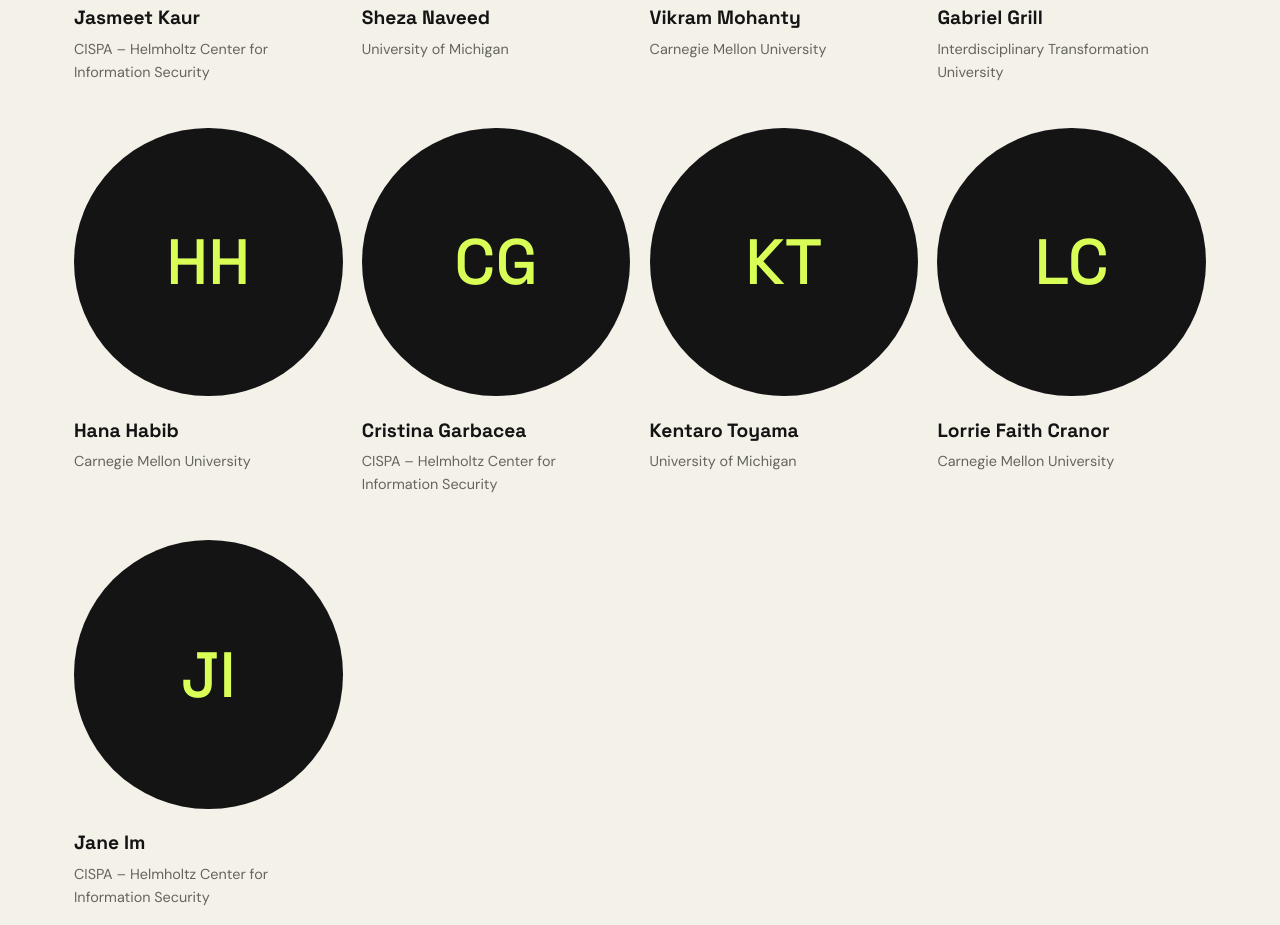
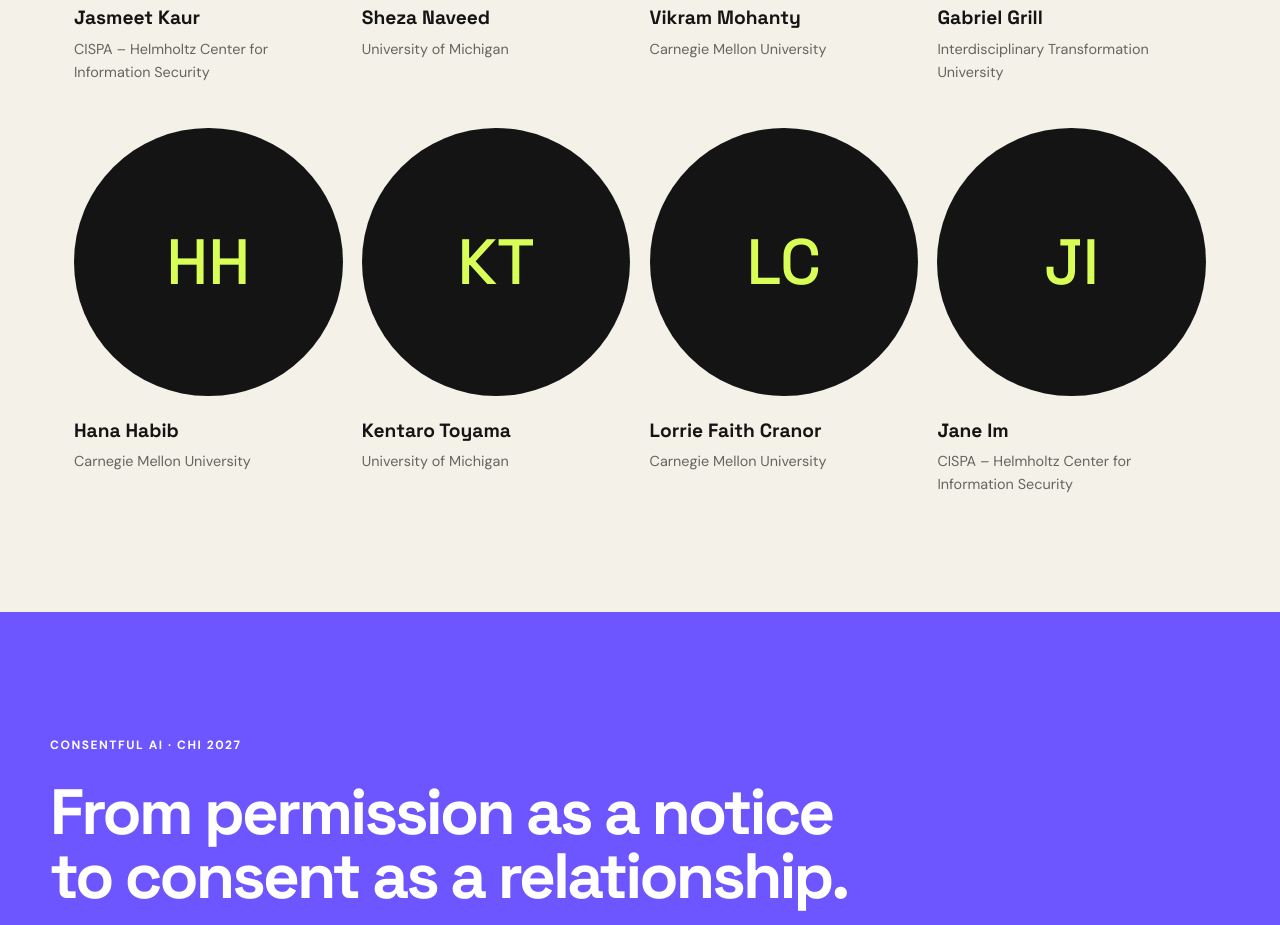
Before and after one commit to Jasmeet23/consentful-ai, a plain HTML site: page index.html in a window 1280 px wide. Shown: the part 7417-8342 px from the top of the page. Drawn offline with Linux system fonts and the light colour scheme.

Commit message:
Update index.html

```diff
--- a/index.html
+++ b/index.html
@@ -230,7 +230,6 @@
         <article class="organizer"><div class="avatar">VM</div><h3>Vikram Mohanty</h3><p>Carnegie Mellon University</p></article>
         <article class="organizer"><div class="avatar">GG</div><h3>Gabriel Grill</h3><p>Interdisciplinary Transformation University</p></article>
         <article class="organizer"><div class="avatar">HH</div><h3>Hana Habib</h3><p>Carnegie Mellon University</p></article>
-        <article class="organizer"><div class="avatar">CG</div><h3>Cristina Garbacea</h3><p>CISPA – Helmholtz Center for Information Security</p></article>
         <article class="organizer"><div class="avatar">KT</div><h3>Kentaro Toyama</h3><p>University of Michigan</p></article>
         <article class="organizer"><div class="avatar">LC</div><h3>Lorrie Faith Cranor</h3><p>Carnegie Mellon University</p></article>
         <article class="organizer"><div class="avatar">JI</div><h3>Jane Im</h3><p>CISPA – Helmholtz Center for Information Security</p></article>
```
